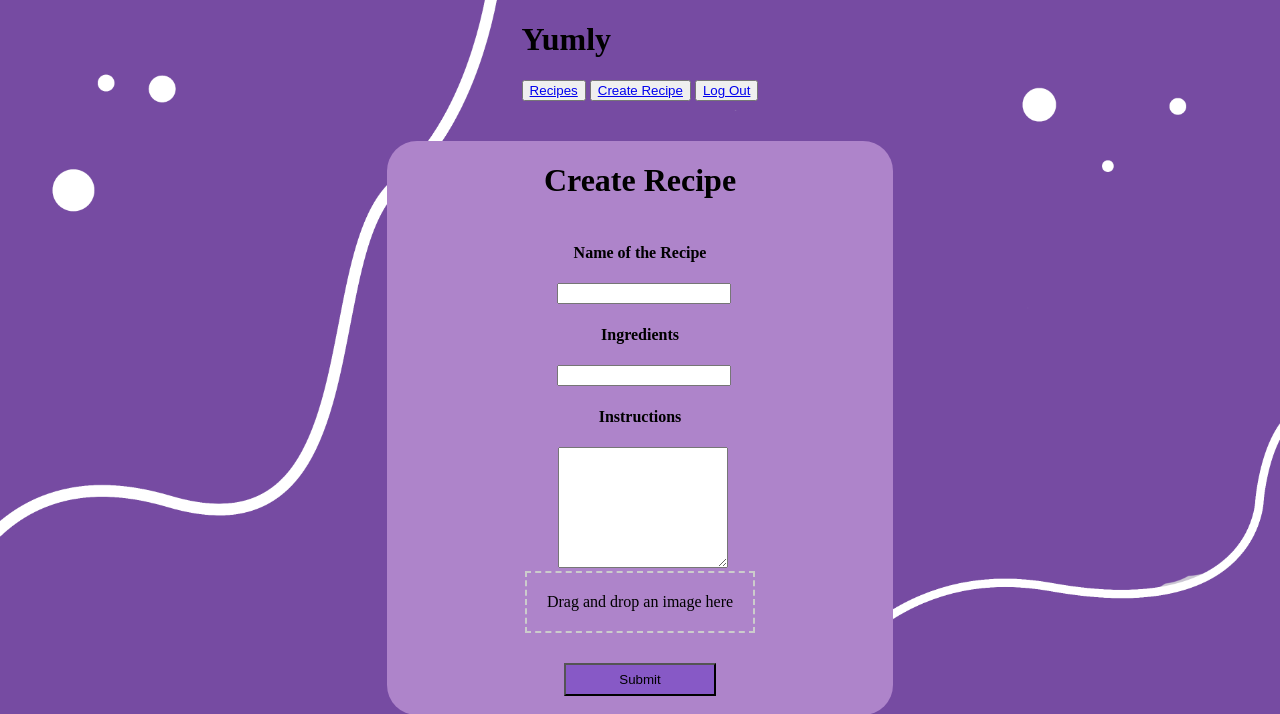
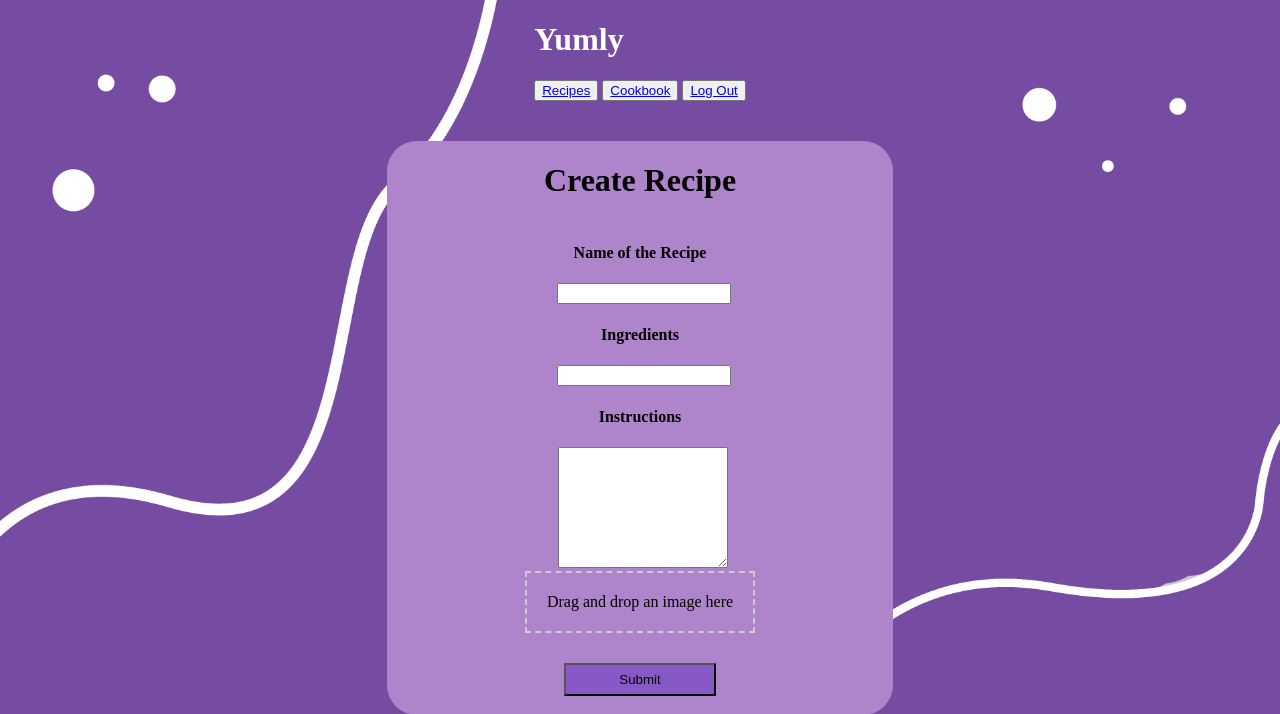
Before and after one commit to abishans23/uottahackproject2026, a Flask app: page /create in a window 1280 px wide. Shown: the top 714 px of the page. Run offline with Flask 3, Linux system fonts and the light colour scheme; a user stored in the database is signed in.

Commit message:
fixed typos

```diff
--- a/static/cookbook.js
+++ b/static/cookbook.js
@@ -23,7 +23,7 @@ function displayRecipes(recipes) {
     cookbookShelf.innerHTML = '';
 
     if (recipes.length === 0) {
-        cookbookShelf.innerHTML = '<p style="grid-column: 1 / -1; text-align: center; font-size: 18px;">No recipes yet. Create your first recipe!</p>';
+        cookbookShelf.innerHTML = '<p style="grid-column: 1 / -1; text-align: center; font-size: 18px">No recipes yet. Create your first recipe!</p>';
         return;
     }
 
--- a/templates/createRecipe.html
+++ b/templates/createRecipe.html
@@ -9,14 +9,14 @@
   <body>
     <navbar>
       <div>
-        <h1>Yumly</h1>
+        <h1 style="color: white;">Yumly</h1>
       </div>
       <div>
         <button id="library" type="button">
           <a href="{{ url_for('recipes') }}">Recipes</a>
         </button>
         <button id="library" type="button">
-          <a href="{{ url_for('create') }}">Create Recipe</a>
+          <a href="{{ url_for('library') }}">Cookbook</a>
         </button>
         <button id="logout" type="button">
           <a href="{{ url_for('logout') }}">Log Out</a>
--- a/templates/myCookBook.html
+++ b/templates/myCookBook.html
@@ -10,7 +10,7 @@
     <div id="page-container">
       <navbar>
         <div>
-          <h1>Yumly</h1>
+          <h1 style="color: white;">Yumly</h1>
         </div>
         <div>
           <button id="library" type="button">
@@ -24,7 +24,7 @@
           </button>
         </div>
       </navbar>
-      <h1 id="main-title">My CookBook</h1>
+      <h1 id="main-title" style="color: white;">My CookBook</h1>
       <div id="cookbook-shelf">
         <p style="grid-column: 1 / -1; text-align: center; font-size: 18px;">Loading recipes...</p>
       </div>
--- a/templates/recipes.html
+++ b/templates/recipes.html
@@ -9,7 +9,7 @@
   <body>
     <navbar>
       <div>
-        <h1>Yumly</h1>
+        <h1 style="color: white;">Yumly</h1>
       </div>
       <div>
         <button id="library" type="button">
```
Also changed, not shown: users.db.
